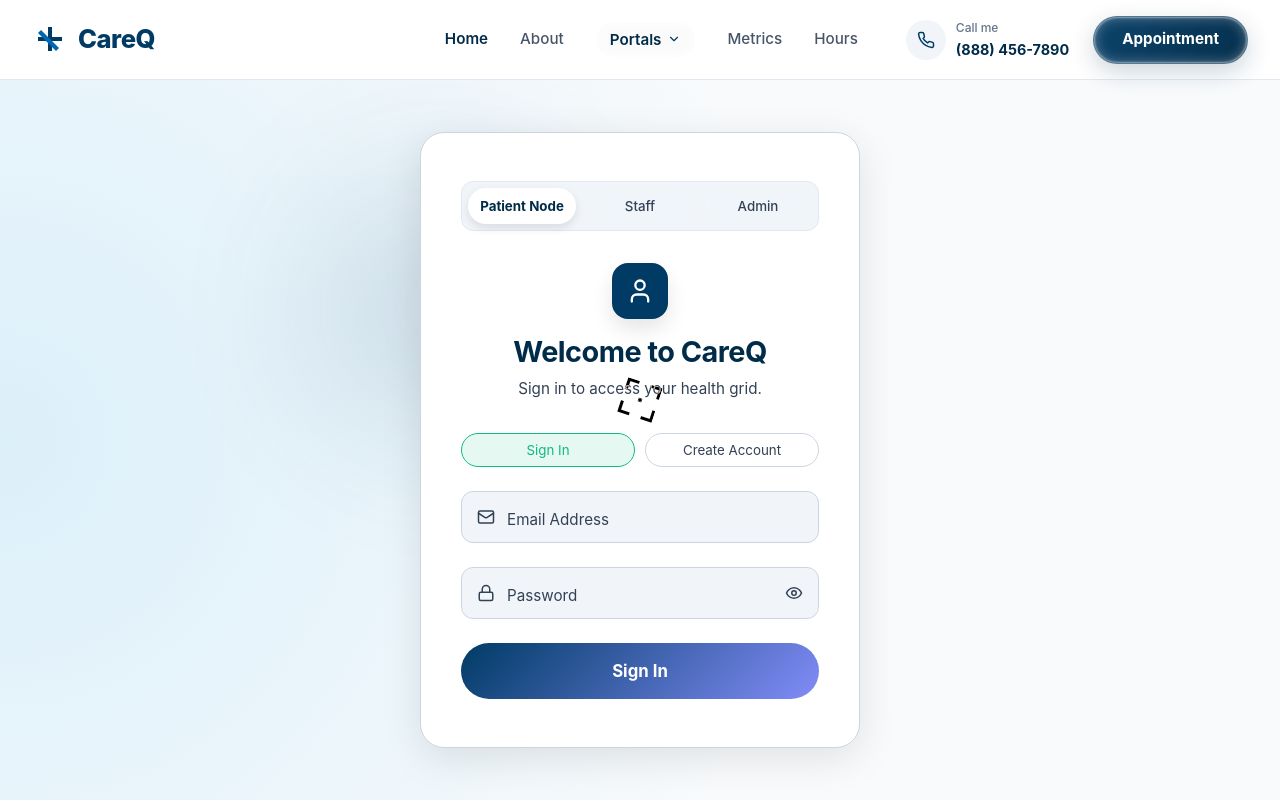
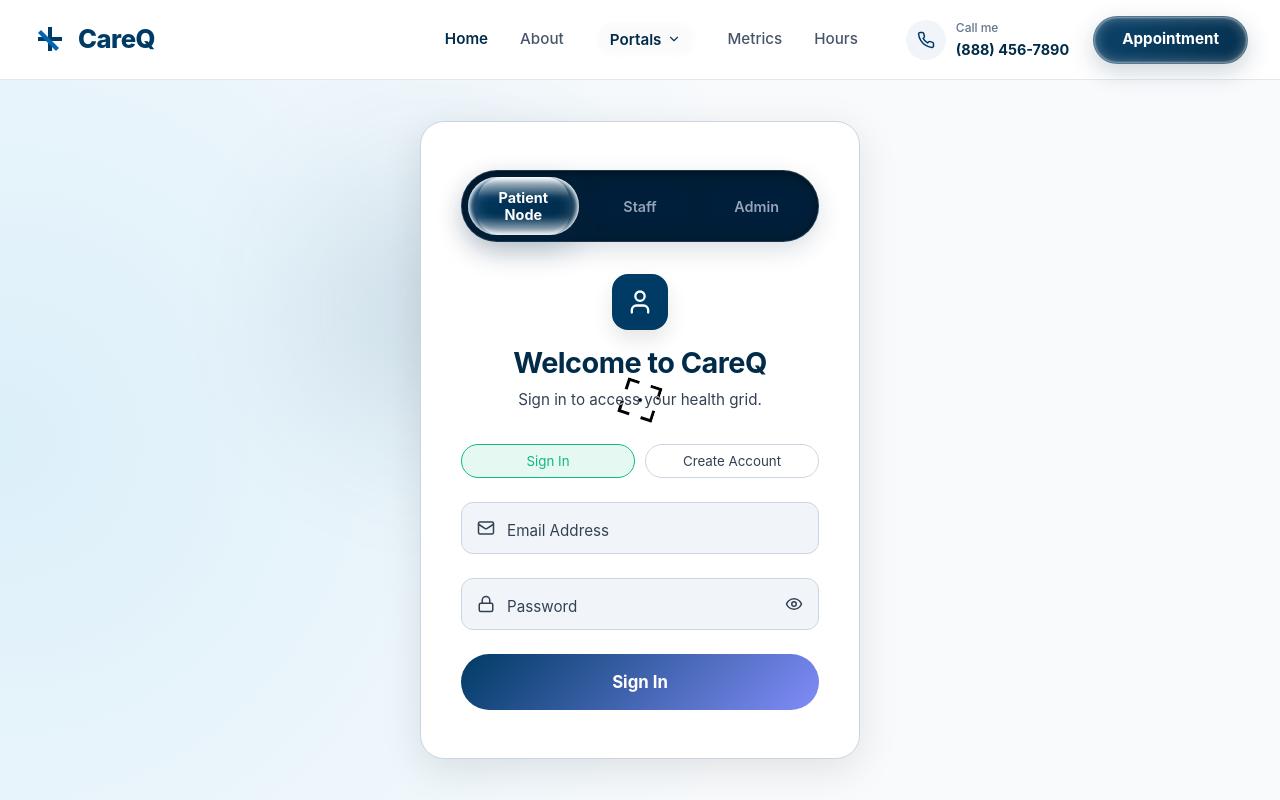
Before and after one commit to sujeelmarapatla-14AA/careQ, a React (Vite) app in the folder frontend/: page /login in a window 1280 px wide. Shown: the top 800 px of the page. Built offline with nearby package versions, Linux system fonts and the light colour scheme; no server answers.

Commit message:
feat: add Liquid Glass Selection Lens to Auth role tabs, StaffDashboard view toggles, and BedAvailability site tabs

```diff
--- a/frontend/src/index.css
+++ b/frontend/src/index.css
@@ -1137,6 +1137,103 @@ input[type="range"]::-webkit-slider-thumb:hover { transform: scale(1.1); }
   box-shadow: 0 8px 24px rgba(0, 59, 101, 0.2);
 }
 
+/* === LIQUID GLASS SELECTION LENS / MAGNIFIER (MATCHING USER IMAGE) === */
+.liquid-glass-pill-bar {
+  display: flex;
+  align-items: center;
+  gap: 6px;
+  background: #001E36;
+  padding: 6px;
+  border-radius: 9999px;
+  position: relative;
+  box-shadow: inset 0 2px 6px rgba(0, 0, 0, 0.4), 0 8px 24px rgba(0, 43, 73, 0.15);
+  border: 1px solid rgba(255, 255, 255, 0.12);
+}
+
+.liquid-glass-lens {
+  position: absolute;
+  inset: 0;
+  border-radius: 9999px;
+  background: linear-gradient(135deg, rgba(0, 59, 101, 0.92) 0%, rgba(0, 43, 73, 0.96) 100%);
+  -webkit-backdrop-filter: blur(16px) saturate(1.8);
+  backdrop-filter: blur(16px) saturate(1.8);
+  box-shadow:
+    inset 0 2px 4px 1px rgba(255, 255, 255, 0.85),
+    inset 0 -2px 4px 1px rgba(255, 255, 255, 0.65),
+    inset 0 0 16px 4px rgba(255, 255, 255, 0.25),
+    0 12px 32px rgba(0, 43, 73, 0.25);
+  pointer-events: none;
+  z-index: 1;
+  overflow: hidden;
+}
+
+.liquid-glass-lens::before {
+  content: '';
+  position: absolute;
+  top: 0;
+  left: 8%;
+  right: 8%;
+  height: 42%;
+  background: linear-gradient(180deg, rgba(255, 255, 255, 0.8) 0%, rgba(255, 255, 255, 0.05) 80%, transparent 100%);
+  border-radius: 9999px 9999px 0 0;
+  pointer-events: none;
+}
+
+.liquid-glass-lens::after {
+  content: '';
+  position: absolute;
+  bottom: 0;
+  left: 8%;
+  right: 8%;
+  height: 38%;
+  background: linear-gradient(0deg, rgba(255, 255, 255, 0.7) 0%, rgba(255, 255, 255, 0.05) 80%, transparent 100%);
+  border-radius: 0 0 9999px 9999px;
+  pointer-events: none;
+}
+
+.liquid-glass-lens-light {
+  position: absolute;
+  inset: 0;
+  border-radius: 9999px;
+  background: linear-gradient(135deg, rgba(255, 255, 255, 0.95) 0%, rgba(241, 245, 249, 0.98) 100%);
+  -webkit-backdrop-filter: blur(16px) saturate(1.8);
+  backdrop-filter: blur(16px) saturate(1.8);
+  border: 1px solid rgba(0, 59, 101, 0.25);
+  box-shadow:
+    inset 0 2px 4px 1px lab(100% 0 0 / .95),
+    inset 0 -2px 4px 1px lab(100% 0 0 / .75),
+    inset 0 0 16px 4px lab(100% 0 0 / .3),
+    0 10px 28px rgba(0, 43, 73, 0.14);
+  pointer-events: none;
+  z-index: 1;
+  overflow: hidden;
+}
+
+.liquid-glass-lens-light::before {
+  content: '';
+  position: absolute;
+  top: 0;
+  left: 8%;
+  right: 8%;
+  height: 42%;
+  background: linear-gradient(180deg, rgba(255, 255, 255, 0.95) 0%, rgba(255, 255, 255, 0.1) 80%, transparent 100%);
+  border-radius: 9999px 9999px 0 0;
+  pointer-events: none;
+}
+
+.liquid-glass-lens-light::after {
+  content: '';
+  position: absolute;
+  bottom: 0;
+  left: 8%;
+  right: 8%;
+  height: 38%;
+  background: linear-gradient(0deg, rgba(255, 255, 255, 0.85) 0%, rgba(255, 255, 255, 0.1) 80%, transparent 100%);
+  border-radius: 0 0 9999px 9999px;
+  pointer-events: none;
+}
+
+
 
 
 /* === MEDIXWEB CUSTOM COMPONENT DESIGN SYSTEM === */
--- a/frontend/src/pages/Auth.jsx
+++ b/frontend/src/pages/Auth.jsx
@@ -143,13 +143,39 @@ export default function Auth() {
 
       <motion.div className="auth-card">
 
-        {/* Role Tabs */}
+        {/* Role Tabs with Liquid Glass Magnifier Lens */}
         {!requires2FA && (
-          <div style={{ display: 'flex', gap: '10px', marginBottom: '2rem', background: 'var(--bg-elevated)', border: '1px solid var(--border-subtle)', padding: '6px', borderRadius: '12px' }}>
+          <div className="liquid-glass-pill-bar" style={{ marginBottom: '2rem' }}>
              {[{ id: 'patient', label: 'Patient Node'}, { id: 'staff', label: 'Staff' }, { id: 'admin', label: 'Admin' }].map(tab => (
-               <button key={tab.id} onClick={() => { setActiveTab(tab.id); setError(''); setEmail(''); setPassword(''); triggerWaveTransition(tab.id); }}
-                 style={{ flex: 1, padding: '10px', borderRadius: '8px', border: 'none', background: activeTab === tab.id ? 'var(--bg-surface)' : 'transparent', color: activeTab === tab.id ? 'var(--text-primary)' : 'var(--text-secondary)', fontWeight: activeTab === tab.id ? 700 : 500, cursor: 'pointer', transition: '0.3s', boxShadow: activeTab === tab.id ? '0 4px 10px rgba(0,0,0,0.1)' : 'none' }}>
-                 {tab.label}
+               <button
+                 key={tab.id}
+                 onClick={() => { setActiveTab(tab.id); setError(''); setEmail(''); setPassword(''); triggerWaveTransition(tab.id); }}
+                 style={{
+                   flex: 1,
+                   position: 'relative',
+                   padding: '12px 16px',
+                   borderRadius: '9999px',
+                   border: 'none',
+                   background: 'transparent',
+                   color: activeTab === tab.id ? '#FFFFFF' : '#94A3B8',
+                   fontWeight: activeTab === tab.id ? 700 : 600,
+                   fontSize: '0.9rem',
+                   cursor: 'pointer',
+                   transition: 'color 0.2s',
+                   zIndex: 2,
+                   boxShadow: 'none'
+                 }}
+               >
+                 {activeTab === tab.id && (
+                   <motion.div
+                     layoutId="active-role-lens"
+                     className="liquid-glass-lens"
+                     transition={{ type: 'spring', stiffness: 400, damping: 30 }}
+                   />
+                 )}
+                 <span style={{ position: 'relative', zIndex: 3, display: 'inline-block' }}>
+                   {tab.label}
+                 </span>
                </button>
              ))}
           </div>
--- a/frontend/src/pages/StaffDashboard.jsx
+++ b/frontend/src/pages/StaffDashboard.jsx
@@ -147,12 +147,57 @@ export default function StaffDashboard() {
         <div className="section-tag">Staff Dashboard</div>
         <h1 className="text-2xl" style={{ color: 'var(--text-primary)' }}>Live Queue & Bed Management</h1>
 
-        <div style={{ display: 'flex', gap: '8px', marginTop: '1.5rem', background: 'var(--bg-overlay)', borderRadius: '12px', padding: '6px', width: 'max-content' }}>
-          <button onClick={() => setActiveView('queue')} className={`btn ${activeView === 'queue' ? 'btn-secondary' : 'btn-ghost'}`} style={{ border: activeView === 'queue' ? '1px solid var(--accent-primary)' : '1px solid transparent', color: activeView === 'queue' ? 'var(--accent-primary)' : 'var(--text-secondary)' }}>
-            Queue & Beds
+        <div className="liquid-glass-pill-bar" style={{ marginTop: '1.5rem', width: 'max-content' }}>
+          <button
+            onClick={() => setActiveView('queue')}
+            style={{
+              position: 'relative',
+              padding: '10px 22px',
+              borderRadius: '9999px',
+              border: 'none',
+              background: 'transparent',
+              color: activeView === 'queue' ? '#FFFFFF' : '#94A3B8',
+              fontWeight: activeView === 'queue' ? 700 : 600,
+              fontSize: '0.9rem',
+              cursor: 'pointer',
+              zIndex: 2
+            }}
+          >
+            {activeView === 'queue' && (
+              <motion.div
+                layoutId="staff-view-lens"
+                className="liquid-glass-lens"
+                transition={{ type: 'spring', stiffness: 400, damping: 30 }}
+              />
+            )}
+            <span style={{ position: 'relative', zIndex: 3 }}>Queue & Beds</span>
           </button>
-          <button onClick={() => setActiveView('resources')} className={`btn ${activeView === 'resources' ? 'btn-secondary' : 'btn-ghost'}`} style={{ border: activeView === 'resources' ? '1px solid var(--accent-primary)' : '1px solid transparent', color: activeView === 'resources' ? 'var(--accent-primary)' : 'var(--text-secondary)' }}>
-            <Activity size={18} /> Resource Availability
+
+          <button
+            onClick={() => setActiveView('resources')}
+            style={{
+              position: 'relative',
+              padding: '10px 22px',
+              borderRadius: '9999px',
+              border: 'none',
+              background: 'transparent',
+              color: activeView === 'resources' ? '#FFFFFF' : '#94A3B8',
+              fontWeight: activeView === 'resources' ? 700 : 600,
+              fontSize: '0.9rem',
+              cursor: 'pointer',
+              zIndex: 2
+            }}
+          >
+            {activeView === 'resources' && (
+              <motion.div
+                layoutId="staff-view-lens"
+                className="liquid-glass-lens"
+                transition={{ type: 'spring', stiffness: 400, damping: 30 }}
+              />
+            )}
+            <span style={{ position: 'relative', zIndex: 3, display: 'inline-flex', alignItems: 'center', gap: '8px' }}>
+              <Activity size={18} /> Resource Availability
+            </span>
           </button>
         </div>
       </header>
```
Also changed, not shown: frontend/src/components/BedAvailability.jsx (+41 -12 lines).
